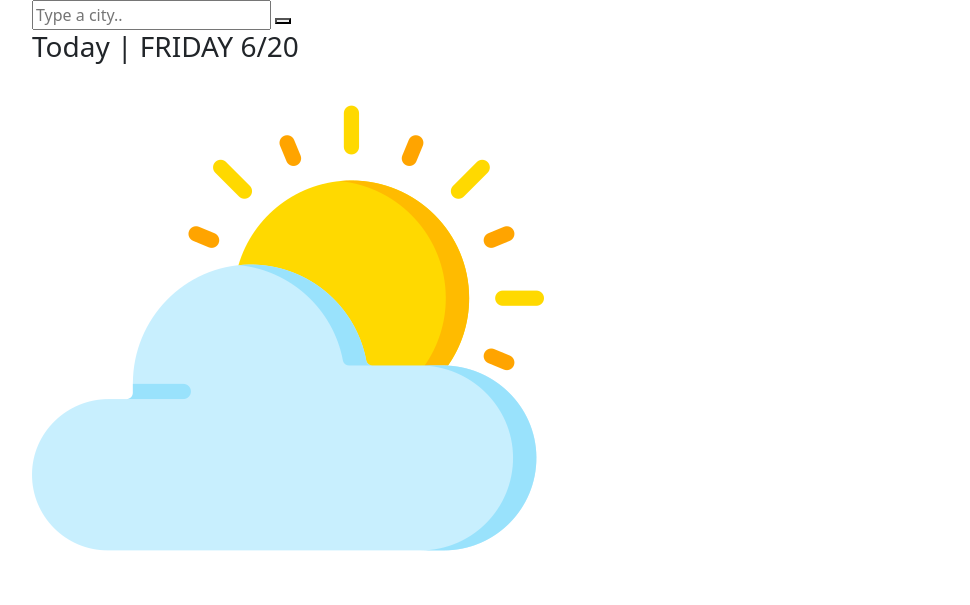
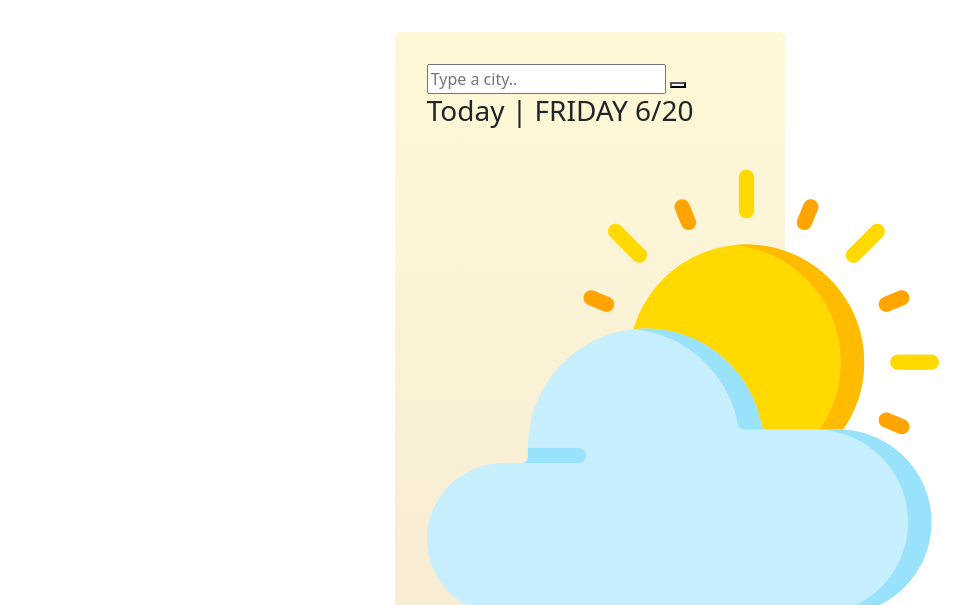
Before and after one commit to olikh/weather-app, a plain HTML site: page index.html in a window 1280 px wide. Shown: the top 605 px of the page, without its empty margins (50-1020 px from the left). Drawn offline with nearby package versions, Linux system fonts and the light colour scheme.

Commit message:
Update style.css

```diff
--- a/src/style.css
+++ b/src/style.css
@@ -4,3 +4,10 @@ body {
     background-size: cover;
     font-family: sans-serif;
 }
+.main-info {
+    width: 35%;
+    margin: 2em auto;
+    background: linear-gradient(to top, #d299c2 0%, #fef9d7 100%);
+    padding: 2em;
+    border-radius: 5px;
+}
```
